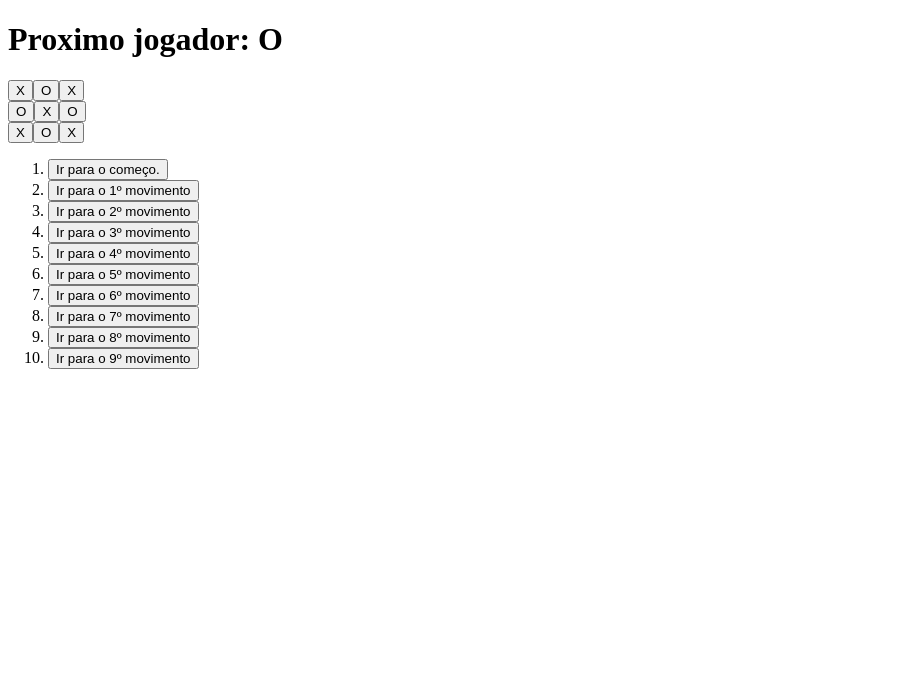
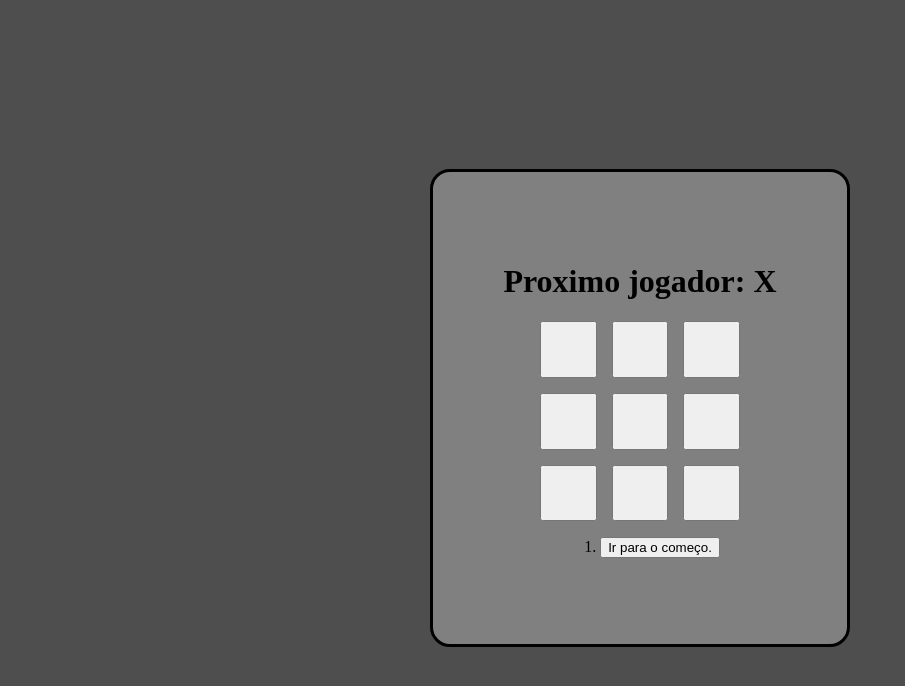
Before and after one commit to Caua-Giovani/jogo-da-velha, a React (Vite) app: page / in a window 1280 px wide. Shown: the top 686 px of the page, without its empty margins (0-905 px from the left). Built offline with nearby package versions, Linux system fonts and the light colour scheme.

Commit message:
Modify: terminei o codigo base e comecei a fazer as funcoes extras, e um pouco do css

```diff
--- a/src/components/Board/Board.jsx
+++ b/src/components/Board/Board.jsx
@@ -1,9 +1,28 @@
 import styles from './board.module.css'
 import Square from '../Square/Square'
 import { calcularVencedor } from '../../utils/logicaJogo';
+import { useState } from 'react';
 
 function Board({xProximo, quadrados, naJogada}) {
+    const [placar, setPlacar] = useState({ x: 0, o: 0, empates: 0 });
+
+    function atualizarPlacar(calcularVencedor) {
+                setPlacar((placarAtual) => {
+                    if (resultado === 'X') {
+                    return { ...placarAtual, x: placarAtual.x + 1 };
+                    }
+                    if (resultado === 'O') {
+                    return { ...placarAtual, o: placarAtual.o + 1 };
+                    }
+                    if (resultado === 'empate') {
+                    return { ...placarAtual, empates: placarAtual.empates + 1 };
+                    }
+                    return placarAtual;
+                });
+                }
+
     function clickSquare(i){
+        console.log(calcularVencedor(quadrados))
         if (calcularVencedor(quadrados) || quadrados[i]){
             return;
         }
@@ -20,8 +39,12 @@ function Board({xProximo, quadrados, naJogada}) {
 
     const vencedor = calcularVencedor(quadrados)
     let status;
-    if (vencedor) {
+    if (vencedor === 'X' || vencedor ==='O') {
         status = 'Vencedor: ' + vencedor;
+        atualizarPlacar()
+    } if(vencedor === 'Empate'){
+        status = 'Empate!'
+        atualizarPlacar()
     } else {
         status = 'Proximo jogador: ' + (xProximo ? 'X' : 'O');
     }
@@ -30,21 +53,15 @@ function Board({xProximo, quadrados, naJogada}) {
         <>
             <h1 className={styles.status}>{status}</h1>
             <div className={styles.tabuleiro}>
-                <div className="linhaTabuleiro">
-                    <Square valor={quadrados[0]} funcaoQuadrado={clickSquare(0)}/>
-                    <Square valor={quadrados[1]} funcaoQuadrado={clickSquare(1)}/>
-                    <Square valor={quadrados[2]} funcaoQuadrado={clickSquare(2)}/>
-                </div>
-                <div className="linhaTabuleiro">
-                    <Square valor={quadrados[3]} funcaoQuadrado={clickSquare(3)}/>
-                    <Square valor={quadrados[4]} funcaoQuadrado={clickSquare(4)}/>
-                    <Square valor={quadrados[5]} funcaoQuadrado={clickSquare(5)}/>
-                </div>
-                <div className="linhaTabuleiro">
-                    <Square valor={quadrados[6]} funcaoQuadrado={clickSquare(6)}/>
-                    <Square valor={quadrados[7]} funcaoQuadrado={clickSquare(7)}/>
-                    <Square valor={quadrados[8]} funcaoQuadrado={clickSquare(8)}/>
-                </div>
+                    <Square valor={quadrados[0]} funcaoQuadrado={() => clickSquare(0)}/>
+                    <Square valor={quadrados[1]} funcaoQuadrado={() => clickSquare(1)}/>
+                    <Square valor={quadrados[2]} funcaoQuadrado={() => clickSquare(2)}/>
+                    <Square valor={quadrados[3]} funcaoQuadrado={() => clickSquare(3)}/>
+                    <Square valor={quadrados[4]} funcaoQuadrado={() => clickSquare(4)}/>
+                    <Square valor={quadrados[5]} funcaoQuadrado={() => clickSquare(5)}/>
+                    <Square valor={quadrados[6]} funcaoQuadrado={() => clickSquare(6)}/>
+                    <Square valor={quadrados[7]} funcaoQuadrado={() => clickSquare(7)}/>
+                    <Square valor={quadrados[8]} funcaoQuadrado={() => clickSquare(8)}/>
             </div>
         </>
     )
--- a/src/components/Board/board.module.css
+++ b/src/components/Board/board.module.css
@@ -0,0 +1,8 @@
+.tabuleiro{
+    display: grid;
+    grid-template-columns: repeat(3,1fr);
+    grid-template-rows: repeat(3,1fr);
+    grid-gap: 15px;
+    height: 200px;
+    width: 200px;
+}
--- a/src/components/Game/Game.jsx
+++ b/src/components/Game/Game.jsx
@@ -7,6 +7,7 @@ function Game() {
     const [jogadaAtual, setJogadaAtual] = useState(0);
     const xProximo = jogadaAtual % 2 === 0;
     const tabAtual = historico[jogadaAtual]
+
 
     function handlePlay(proxQuadrado){
         const proxHistorico = [...historico.slice(0,jogadaAtual + 1),proxQuadrado];
@@ -32,6 +33,8 @@ function Game() {
             );
         });
 
+
+
     return(
         <>
             <div className={styles.game}>
--- a/src/components/Game/game.module.css
+++ b/src/components/Game/game.module.css
@@ -0,0 +1,25 @@
+body{
+    background-color: rgb(78, 78, 78);
+    display: flex;
+    align-items: center;
+    height: 100vh;
+    justify-content: center;
+}
+
+.game{
+    background-color: gray;
+    padding: 70px;
+    border-radius: 20px;
+    border: 3px solid black;
+    display: flex;
+    justify-content: center;
+    align-items: center;
+    flex-direction: column;
+}
+
+.gameBoard{
+    display: flex;
+    justify-content: center;
+    align-items: center;
+    flex-direction: column;
+}
--- a/src/components/Square/square.module.css
+++ b/src/components/Square/square.module.css
@@ -0,0 +1,4 @@
+.square{
+    width: 100%;
+    height: 100%;
+}
--- a/src/utils/logicaJogo.js
+++ b/src/utils/logicaJogo.js
@@ -9,12 +9,17 @@ export function calcularVencedor(quadrados){
             [0, 4, 8],
             [2, 4, 6],
         ];
-        for (let i = 0; i>linhas.length; i++){
+        for (let i = 0; i < linhas.length; i++){
             const [col1, col2 ,col3] = linhas[i];
             if(quadrados[col1] && quadrados[col1] === quadrados[col2] && quadrados[col1] === quadrados[col3]){
                 return quadrados[col1]
             }
             // verifica se há algum vencedor, de acordo com as linhas que foram fornecidas pela variavel "linhas", caso houver ele retorna o vencedor que no caso é o jogador que esta no quadrado A (o I é apenas o index para percorrer a lista)
         }
-        return null;
+        const estaTudoPreenchido = quadrados.every((quadrado) => quadrado !== null);
+
+        if (estaTudoPreenchido) {
+            return 'Empate';
+        }
+        return false;
     }
```
